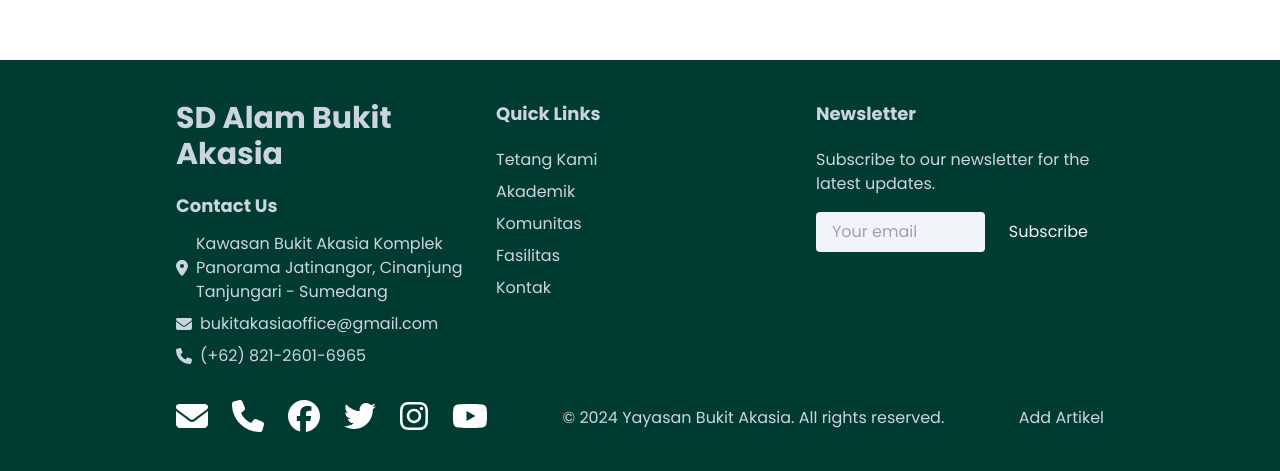
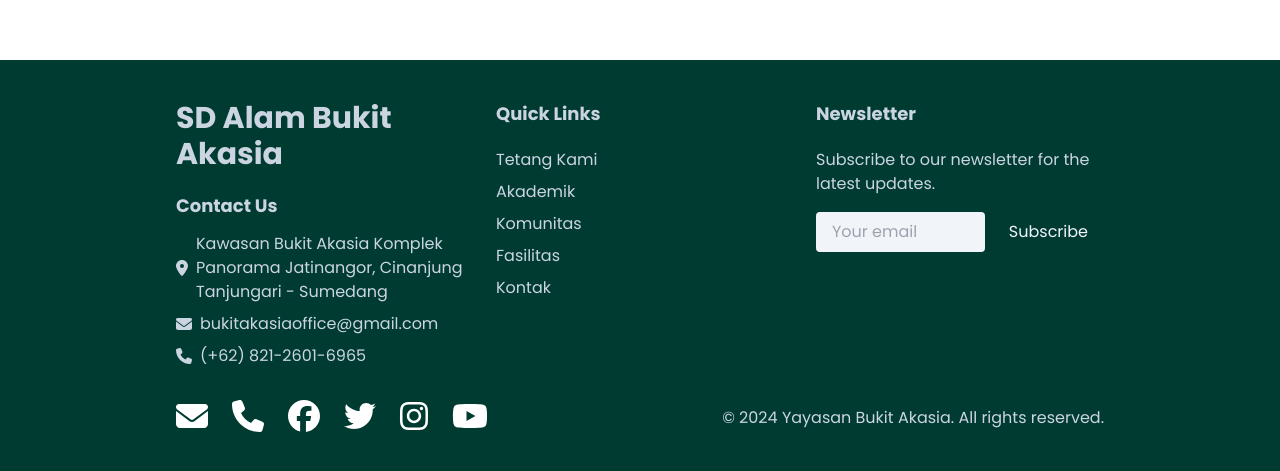
Before and after one commit to susantosanto/web-bukitakasiaedu.com, a React (Vite) app: page /hubungikami in a window 1280 px wide. Shown: the part 1390-1861 px from the top of the page. Built offline with nearby package versions, Linux system fonts and the light colour scheme; what tailwindcss-filters would draw is missing.

Commit message:
try to solve Add-Article

```diff
--- a/src/component/Footer.jsx
+++ b/src/component/Footer.jsx
@@ -127,9 +127,6 @@ const Footer = () => {
               reserved.
             </p>
           </div>
-          <div className="text-center md:text-right">
-            <a href="/Add-Article">Add Artikel</a>
-          </div>
 
         </div>
       </div>
--- a/src/pages/HubungiKamiPage.jsx
+++ b/src/pages/HubungiKamiPage.jsx
@@ -37,10 +37,10 @@ const HubungiKamiPage = () => {
                     <div className="bg-white shadow-lg rounded-lg p-6 md:p-8 flex flex-col justify-center items-center">
                         <h5 className="text-2xl md:text-3xl font-bold mb-5 text-primary text-center">Follow Us</h5>
                         <div className="flex space-x-4 md:space-x-6">
-                            <a href="mailto:info@example.com" className="text-primary hover:text-secondary transition-colors duration-200">
+                            <a href="mailto:bukitakasiaoffice@gmail.com" className="text-primary hover:text-secondary transition-colors duration-200">
                                 <FontAwesomeIcon icon={faEnvelope} size="2x" />
                             </a>
-                            <a href="tel:1234567890" className="text-primary hover:text-secondary transition-colors duration-200">
+                            <a href="https://wa.me/6282126016965" className="text-primary hover:text-secondary transition-colors duration-200">
                                 <FontAwesomeIcon icon={faPhone} size="2x" />
                             </a>
                             <a href="https://web.facebook.com/p/Sekolah-Alam-Bukit-Akasia-100078924381045/" className="text-primary hover:text-secondary transition-colors duration-200">
```
